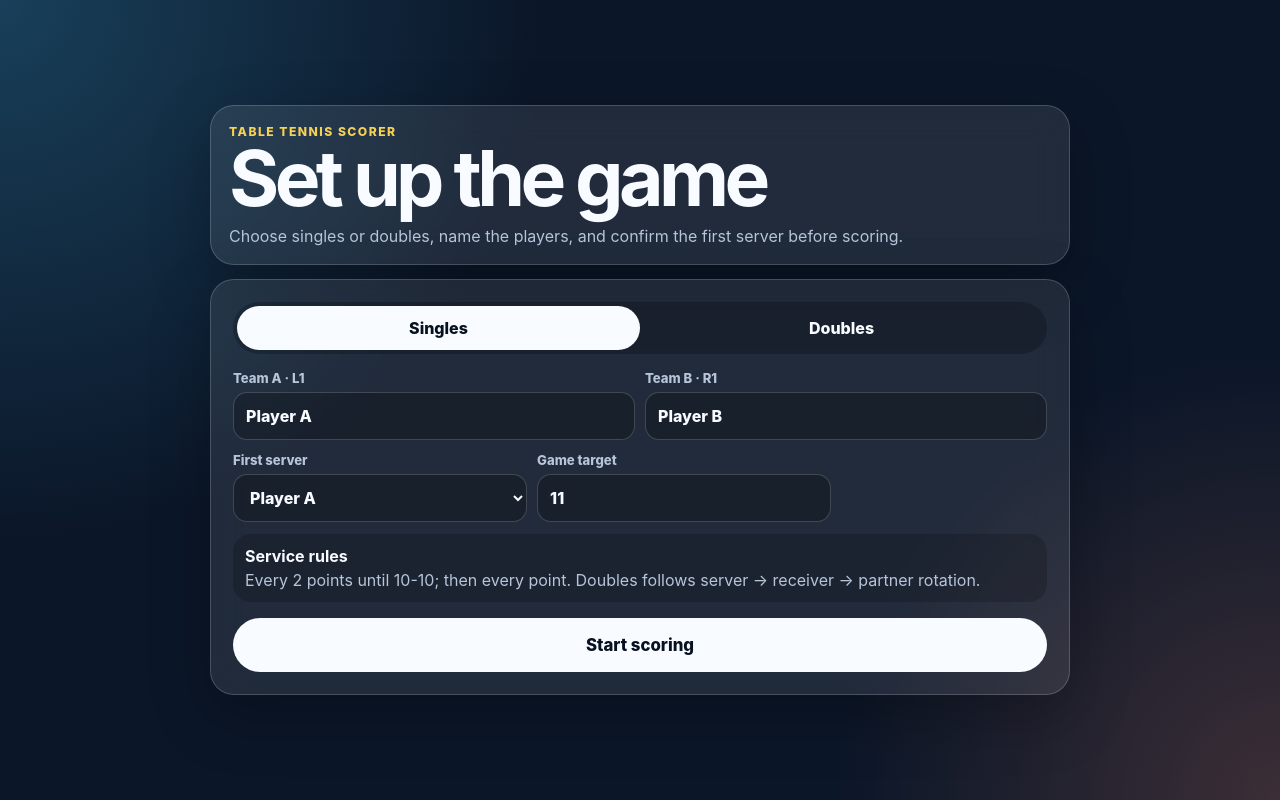
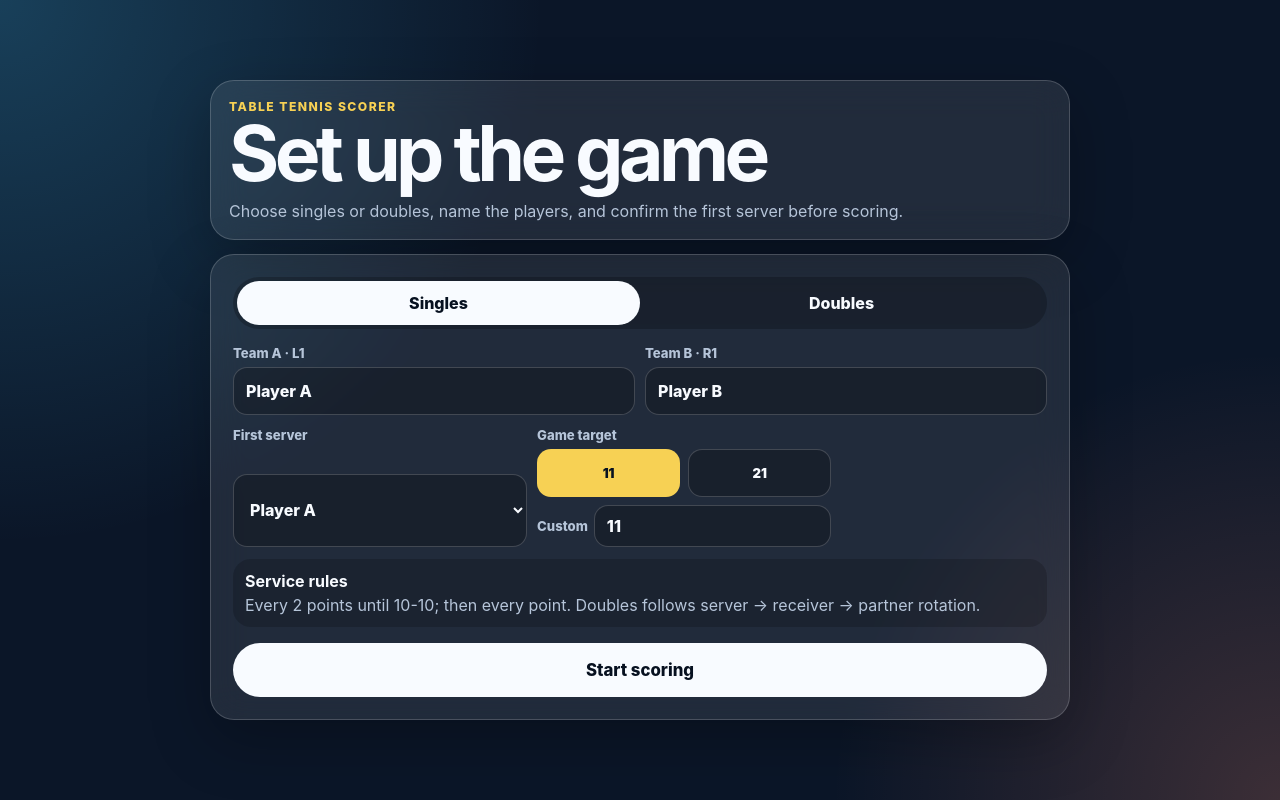
Before and after one commit to ocotter4-blip/table-tennis-scorekeeper, a React (Vite) app: page / in a window 1280 px wide. Built offline with nearby package versions, Linux system fonts and the light colour scheme.

Commit message:
Make target score easier to select

```diff
--- a/src/App.css
+++ b/src/App.css
@@ -138,7 +138,28 @@ h2 { margin-bottom: 4px; font-size: clamp(1.55rem, 7vw, 2.7rem); }
 }
 .setup-fields { margin-bottom: 12px; }
 .select-row { grid-template-columns: 1fr; margin-bottom: 12px; }
-label { display: grid; gap: 6px; color: var(--muted); font-size: 0.82rem; font-weight: 800; }
+label, .target-field { display: grid; gap: 6px; color: var(--muted); font-size: 0.82rem; font-weight: 800; }
+.field-label { color: var(--muted); }
+.target-options {
+  display: grid;
+  grid-template-columns: 1fr 1fr;
+  gap: 8px;
+}
+.target-chip {
+  min-height: 48px;
+  border: 1px solid var(--line);
+  border-radius: 14px;
+  color: #f8fbff;
+  background: rgba(0, 0, 0, 0.24);
+  font-weight: 900;
+}
+.target-chip.active {
+  color: #071120;
+  background: var(--accent);
+  border-color: transparent;
+}
+.custom-target { grid-template-columns: auto 1fr; align-items: center; margin-top: 2px; }
+.custom-target input { min-height: 42px; }
 input, select {
   width: 100%;
   min-height: 48px;
--- a/src/App.tsx
+++ b/src/App.tsx
@@ -161,10 +161,26 @@ export default function App() {
                 </select>
               </label>
             )}
-            <label>
-              <span>Game target</span>
+            <div className="target-field" role="group" aria-label="Game target">
+              <span className="field-label">Game target</span>
+              <div className="target-options">
+                {[11, 21].map((points) => (
+                  <button
+                    key={points}
+                    className={target === points ? 'target-chip active' : 'target-chip'}
+                    onClick={() => setTarget(points)}
+                    type="button"
+                  >
+                    {points}
+                  </button>
+                ))}
+              </div>
+              <label className="custom-target">
+                <span>Custom</span>
                 <input
+                  aria-label="Custom target score"
                   type="number"
+                  inputMode="numeric"
                   min={3}
                   max={99}
                   step={1}
@@ -172,6 +188,7 @@ export default function App() {
                   onChange={(e) => setTarget(Math.max(3, Number(e.target.value) || 11))}
                 />
               </label>
+            </div>
           </div>
 
           <div className="rule-note">
```
Lines whose indentation alone changed are shown as unchanged.
